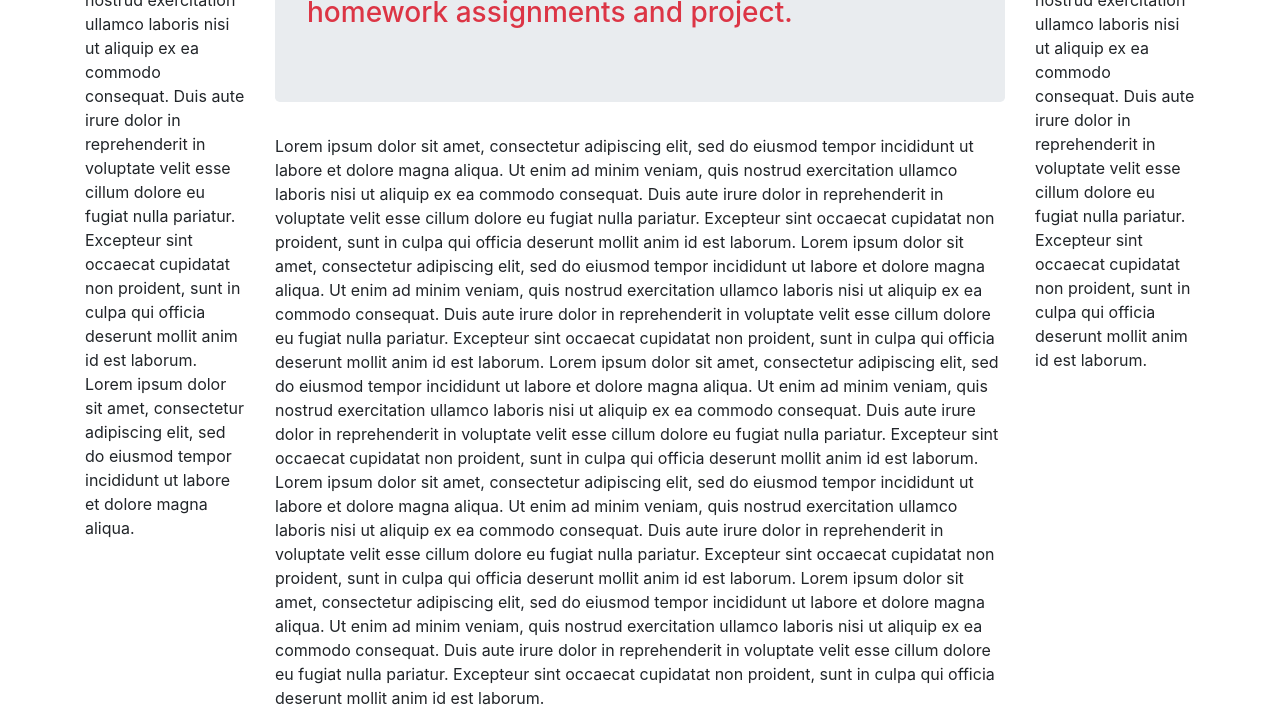
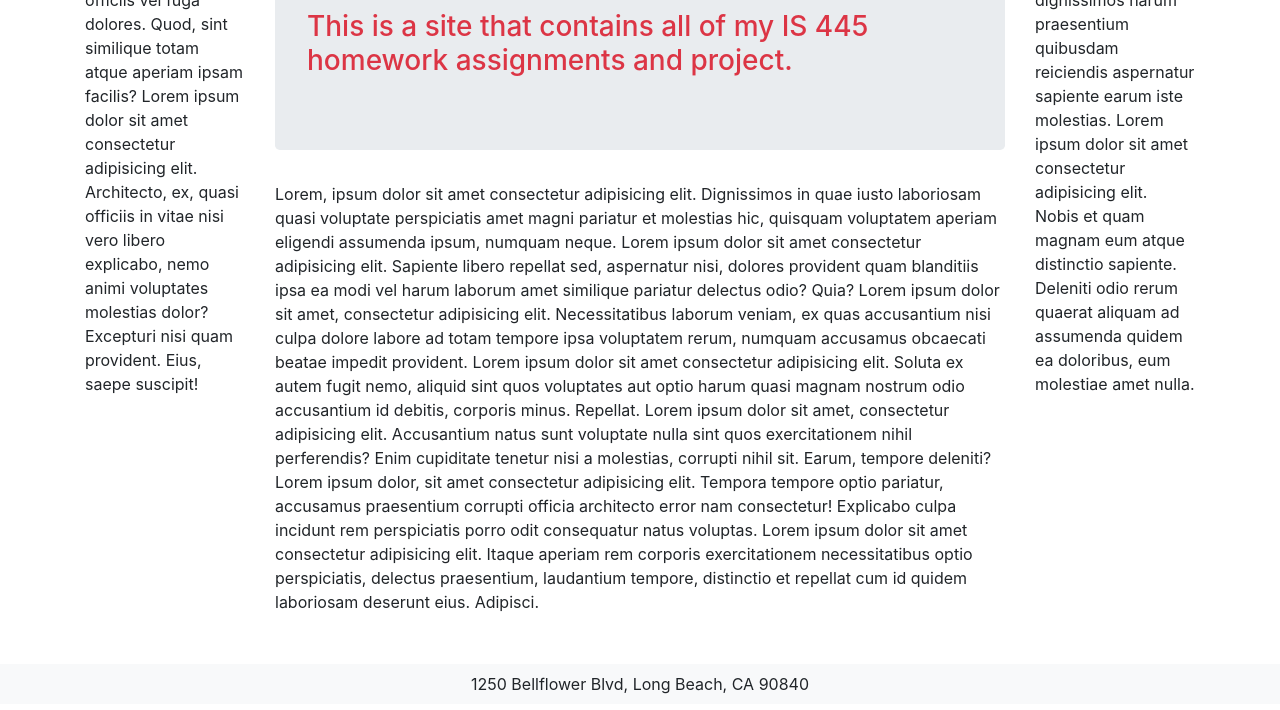
Before and after one commit to johntradiction/IS445-studentpage, a website: page website/index.html in a window 1280 px wide. Shown: the part 367-1077 px from the top of the page. Drawn offline with nearby package versions, Linux system fonts and the light colour scheme.

Commit message:
added footer

```diff
--- a/website/index.html
+++ b/website/index.html
@@ -55,27 +55,35 @@
     <div class="container">
       <div class="row">
         <div class="col-2">
-          Lorem ipsum dolor sit amet, consectetur adipiscing elit, sed do eiusmod tempor incididunt ut labore et dolore magna aliqua. Ut enim ad minim veniam, quis nostrud exercitation ullamco laboris nisi ut aliquip ex ea commodo consequat. Duis aute irure dolor in reprehenderit in voluptate velit esse cillum dolore eu fugiat nulla pariatur. Excepteur sint occaecat cupidatat non proident, sunt in culpa qui officia deserunt mollit anim id est laborum.
-          Lorem ipsum dolor sit amet, consectetur adipiscing elit, sed do eiusmod tempor incididunt ut labore et dolore magna aliqua.
+          Lorem ipsum, dolor sit amet consectetur adipisicing elit. Deleniti, earum numquam dolorem quod inventore, praesentium hic laudantium, tenetur officiis vel fuga dolores. Quod, sint similique totam atque aperiam ipsam facilis? Lorem ipsum dolor sit amet consectetur adipisicing elit. Architecto, ex, quasi officiis in vitae nisi vero libero explicabo, nemo animi voluptates molestias dolor? Excepturi nisi quam provident. Eius, saepe suscipit!
         </div>
           <div class="col-8">
             <div class="jumbotron">
               <h1 class="text-primary">Welcome to my site</h1>
+              <br/>
               <h2>I can put whatever I want to say here</h2>
+              <br/>
               <h3 class="text-danger">This is a site that contains all of my IS 445 homework assignments and project.</h3>
             </div>
-            Lorem ipsum dolor sit amet, consectetur adipiscing elit, sed do eiusmod tempor incididunt ut labore et dolore magna aliqua. Ut enim ad minim veniam, quis nostrud exercitation ullamco laboris nisi ut aliquip ex ea commodo consequat. Duis aute irure dolor in reprehenderit in voluptate velit esse cillum dolore eu fugiat nulla pariatur. Excepteur sint occaecat cupidatat non proident, sunt in culpa qui officia deserunt mollit anim id est laborum.
-            Lorem ipsum dolor sit amet, consectetur adipiscing elit, sed do eiusmod tempor incididunt ut labore et dolore magna aliqua. Ut enim ad minim veniam, quis nostrud exercitation ullamco laboris nisi ut aliquip ex ea commodo consequat. Duis aute irure dolor in reprehenderit in voluptate velit esse cillum dolore eu fugiat nulla pariatur. Excepteur sint occaecat cupidatat non proident, sunt in culpa qui officia deserunt mollit anim id est laborum.
-            Lorem ipsum dolor sit amet, consectetur adipiscing elit, sed do eiusmod tempor incididunt ut labore et dolore magna aliqua. Ut enim ad minim veniam, quis nostrud exercitation ullamco laboris nisi ut aliquip ex ea commodo consequat. Duis aute irure dolor in reprehenderit in voluptate velit esse cillum dolore eu fugiat nulla pariatur. Excepteur sint occaecat cupidatat non proident, sunt in culpa qui officia deserunt mollit anim id est laborum.
-            Lorem ipsum dolor sit amet, consectetur adipiscing elit, sed do eiusmod tempor incididunt ut labore et dolore magna aliqua. Ut enim ad minim veniam, quis nostrud exercitation ullamco laboris nisi ut aliquip ex ea commodo consequat. Duis aute irure dolor in reprehenderit in voluptate velit esse cillum dolore eu fugiat nulla pariatur. Excepteur sint occaecat cupidatat non proident, sunt in culpa qui officia deserunt mollit anim id est laborum.
-            Lorem ipsum dolor sit amet, consectetur adipiscing elit, sed do eiusmod tempor incididunt ut labore et dolore magna aliqua. Ut enim ad minim veniam, quis nostrud exercitation ullamco laboris nisi ut aliquip ex ea commodo consequat. Duis aute irure dolor in reprehenderit in voluptate velit esse cillum dolore eu fugiat nulla pariatur. Excepteur sint occaecat cupidatat non proident, sunt in culpa qui officia deserunt mollit anim id est laborum.
-
+            Lorem, ipsum dolor sit amet consectetur adipisicing elit. Dignissimos in quae iusto laboriosam quasi voluptate perspiciatis amet magni pariatur et molestias hic, quisquam voluptatem aperiam eligendi assumenda ipsum, numquam neque.
+            Lorem ipsum dolor sit amet consectetur adipisicing elit. Sapiente libero repellat sed, aspernatur nisi, dolores provident quam blanditiis ipsa ea modi vel harum laborum amet similique pariatur delectus odio? Quia?
+            Lorem ipsum dolor sit amet, consectetur adipisicing elit. Necessitatibus laborum veniam, ex quas accusantium nisi culpa dolore labore ad totam tempore ipsa voluptatem rerum, numquam accusamus obcaecati beatae impedit provident.
+            Lorem ipsum dolor sit amet consectetur adipisicing elit. Soluta ex autem fugit nemo, aliquid sint quos voluptates aut optio harum quasi magnam nostrum odio accusantium id debitis, corporis minus. Repellat.
+            Lorem ipsum dolor sit amet, consectetur adipisicing elit. Accusantium natus sunt voluptate nulla sint quos exercitationem nihil perferendis? Enim cupiditate tenetur nisi a molestias, corrupti nihil sit. Earum, tempore deleniti?
+            Lorem ipsum dolor, sit amet consectetur adipisicing elit. Tempora tempore optio pariatur, accusamus praesentium corrupti officia architecto error nam consectetur! Explicabo culpa incidunt rem perspiciatis porro odit consequatur natus voluptas.
+            Lorem ipsum dolor sit amet consectetur adipisicing elit. Itaque aperiam rem corporis exercitationem necessitatibus optio perspiciatis, delectus praesentium, laudantium tempore, distinctio et repellat cum id quidem laboriosam deserunt eius. Adipisci.
           </div>
         <div class="col-2">
-            Lorem ipsum dolor sit amet, consectetur adipiscing elit, sed do eiusmod tempor incididunt ut labore et dolore magna aliqua. Ut enim ad minim veniam, quis nostrud exercitation ullamco laboris nisi ut aliquip ex ea commodo consequat. Duis aute irure dolor in reprehenderit in voluptate velit esse cillum dolore eu fugiat nulla pariatur. Excepteur sint occaecat cupidatat non proident, sunt in culpa qui officia deserunt mollit anim id est laborum.
+            Lorem ipsum dolor sit amet consectetur adipisicing elit. Iste aliquam voluptate sequi. Nesciunt autem suscipit, facilis tempore, itaque ipsum dolores dignissimos harum praesentium quibusdam reiciendis aspernatur sapiente earum iste molestias. Lorem ipsum dolor sit amet consectetur adipisicing elit. Nobis et quam magnam eum atque distinctio sapiente. Deleniti odio rerum quaerat aliquam ad assumenda quidem ea doloribus, eum molestiae amet nulla.
         </div>
       </div>
     </div>
+    <div class="container" style="height: 50px"></div>
+    <footer>
+      <nav class="navbar sticky-bottom bg-light" id="footer">
+        1250 Bellflower Blvd, Long Beach, CA 90840
+      </div>
+    </footer>
 
     <!-- Optional JavaScript -->
     <!-- jQuery first, then Popper.js, then Bootstrap JS -->
--- a/website/styles/style.css
+++ b/website/styles/style.css
@@ -8,3 +8,6 @@
 body {
     padding-top: 163px;
 }
+#footer {
+    justify-content: center;
+}
```
Also changed, not shown: website/about.html (+6 -0 lines), website/bootstrap.html (+14 -8 lines).
